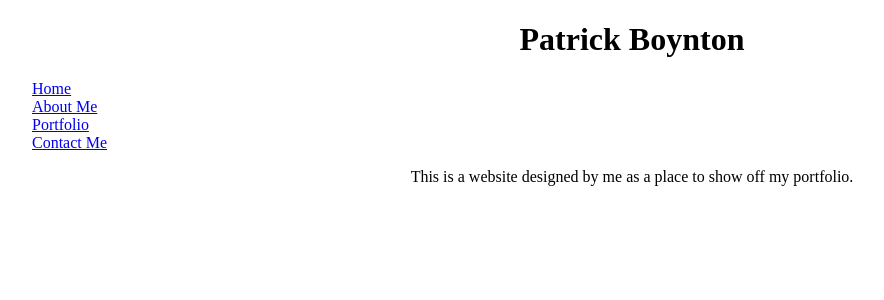
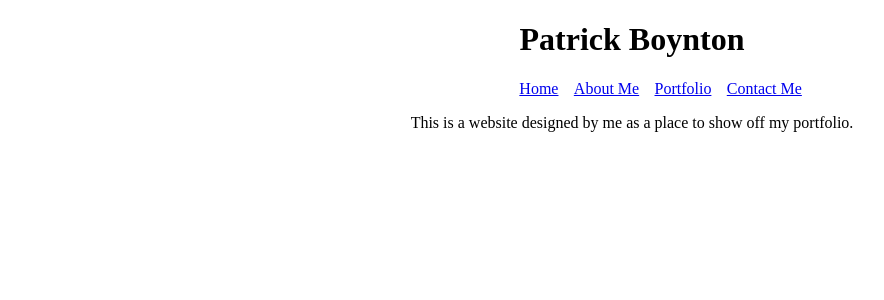
Before and after one commit to PatrickBoyn/PersonalSite, a Django app: page / in a window 1280 px wide. Shown: the top 300 px of the page, without its empty margins (8-892 px from the left). Run offline with Django 3.2, Linux system fonts and the light colour scheme.

Commit message:
Styling the navbar.

```diff
--- a/personal/static/css/site.css
+++ b/personal/static/css/site.css
@@ -6,6 +6,11 @@ h1{
 }
 ul{
     list-style:none;
+    display:flex;
+    padding-left:40%;
+}
+li{
+    margin-left:2%;
 }
 p{
     text-align:center;
```
